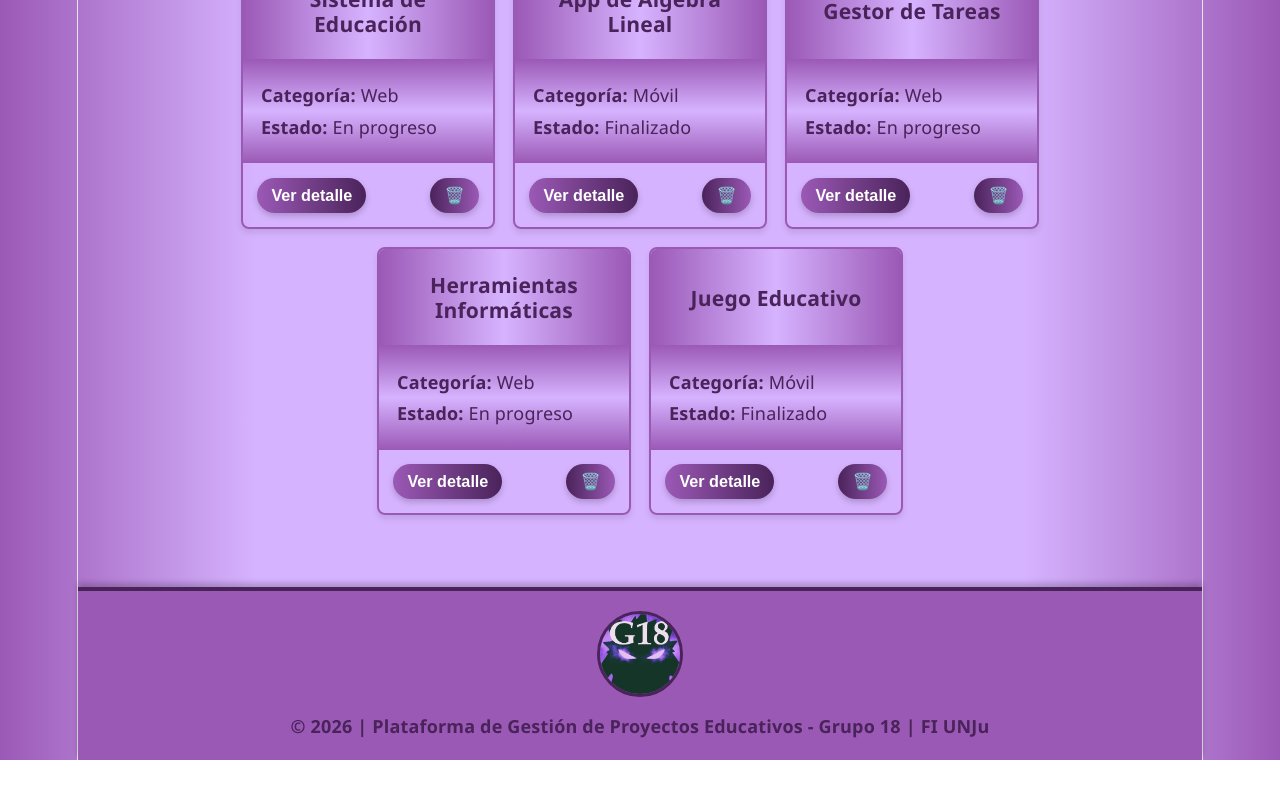
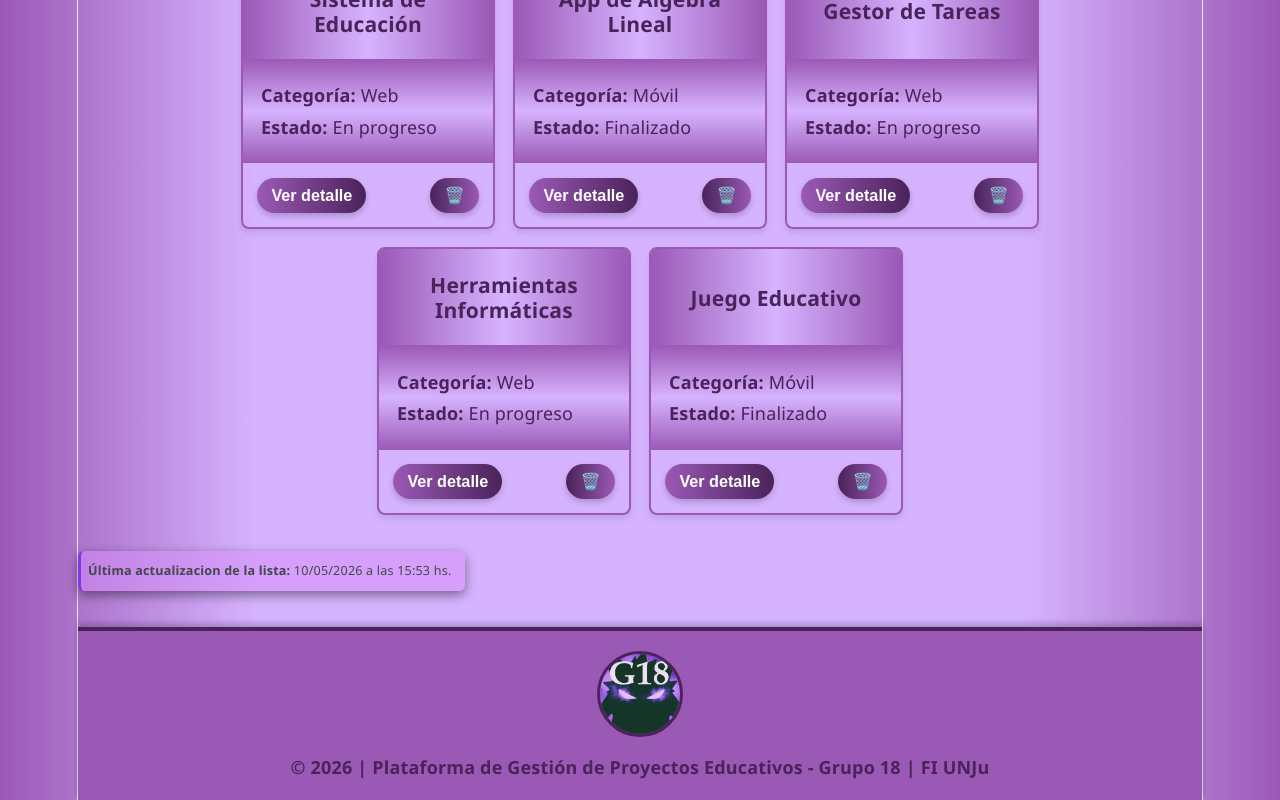
Before and after one commit to Emilce1996/pv_tp3_grupo18, a React (Vite) app: page / in a window 1280 px wide. Shown: the part 852-1652 px from the top of the page. Before the commit the page ends 1612 px from the top, so only its background shows below. Built offline with nearby package versions, Linux system fonts and the light colour scheme.

Commit message:
Se agrega el componente RegistroActividad.jsx con su correspondiente estilo css, y el useEffect en ListaProyectos.jsx

```diff
--- a/src/components/ListaProyectos.jsx
+++ b/src/components/ListaProyectos.jsx
@@ -1,7 +1,8 @@
 import proyectoService from "../services/proyectoService";
-import { useState } from "react";
+import { useEffect, useState } from "react";
 import ProyectoCard from "./ProyectoCard";
 import DetalleProyecto from "./DetalleProyecto";
+import RegistroActividad from "./RegistroActividad";
 
 const ListaProyectos = () => {
   const [proyectos, setProyectos] = useState(
@@ -10,14 +11,32 @@ const ListaProyectos = () => {
   const [busqueda, setBusqueda] = useState("");
   const [seleccionado, setSeleccionado] = useState(null);
 
+  //Actualizacion de fecha
+const [fechaActualizacion, setFechaActualizacion] = useState(null);
+
   // Estados del formulario
   const [titulo, setTitulo] = useState("");
   const [categoria, setCategoria] = useState("");
   const [estado, setEstado] = useState("En progreso");
 
+  useEffect(() => {
+    const ahora = new Date();
+
+    const dia = String(ahora.getDate()).padStart(2, "0");
+    const mes = String(ahora.getMonth() + 1).padStart(2, "0");
+    const anio = ahora.getFullYear();
+    const horas = String(ahora.getHours()).padStart(2, "0");
+    const minutos = String(ahora.getMinutes()).padStart(2, "0");
+
+    let fecha = `${dia}/${mes}/${anio} a las ${horas}:${minutos}`;
+
+    console.log(fecha);
+    setFechaActualizacion(fecha);
+  }, [proyectos]);
+
   const eliminarProyecto = (id) => {
     proyectoService.eliminarProyecto(id);
-    setProyectos(proyectoService.obtenerProyectos());
+    setProyectos([...proyectoService.obtenerProyectos()]);
   };
 
   // Filtrado directo sobre el estado
@@ -54,7 +73,7 @@ const ListaProyectos = () => {
     };
 
     proyectoService.agregarProyecto(nuevo);
-    setProyectos(proyectoService.obtenerProyectos());
+    setProyectos([...proyectoService.obtenerProyectos()]);
 
     // Resetear formulario
     setTitulo("");
@@ -128,6 +147,8 @@ const ListaProyectos = () => {
               />
             ))}
           </div>
+          {/*visualizacion de la ultima actualizacion de la lista*/}
+          <RegistroActividad fecha={fechaActualizacion} />
         </>
       )}
     </main>
--- /dev/null
+++ b/src/components/RegistroActividad.jsx
@@ -0,0 +1,14 @@
+import React from "react";
+const RegistroActividad = ({fecha}) => {
+
+    if (!fecha) return null;
+    return(
+        <div className="registro-actividad">
+            <p>
+                <strong>Última actualizacion de la lista:</strong> {fecha} hs.
+            </p>
+        </div>
+    );
+}
+
+export default RegistroActividad;
--- a/src/css/listaProyectos.css
+++ b/src/css/listaProyectos.css
@@ -258,3 +258,24 @@
 .btn-agregar:active {
   transform: scale(0.95);
 }
+
+/* estilo del Registro de Actividad*/
+.registro-actividad {
+  display: flex;
+  padding: 2px;
+  width: 380px;
+  background-color: rgba(213, 143, 248, 0.54);
+  border-radius: 6px;
+  border-left: 3px solid #8536e6; /* Barritsa azul discreta */
+  box-shadow: 0 4px 12px rgba(0, 0, 0, 0.451);
+}
+
+/* Texto dentro del Registro de Actividad */
+.registro-actividad p {
+  margin: 5px;
+  color: #42474b;
+  font-family:'Segoe UI', sans-serif;
+  font-size: 0.7rem;
+  font-weight: 500;
+  white-space: nowrap;
+}
```
